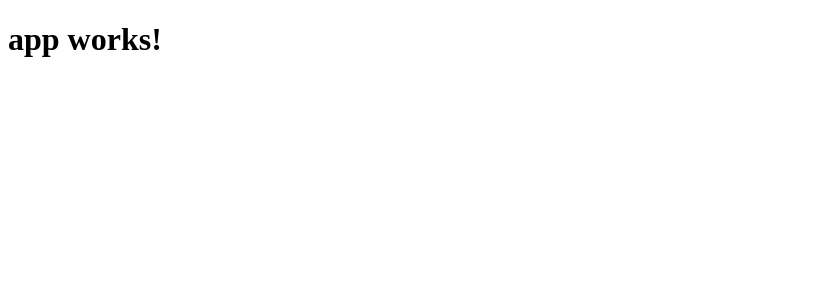
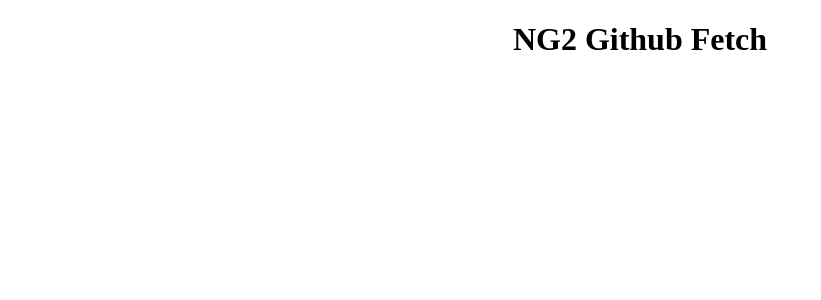
Before and after one commit to imieites/ng2-github-fetch, an Angular app: page / in a window 1280 px wide. Shown: the top 300 px of the page, without its empty margins (0-821 px from the left). Built offline with nearby package versions, Linux system fonts and the light colour scheme.

Commit message:
cambiado titulo en componente y agregado estilo

```diff
--- a/src/app/app.component.css
+++ b/src/app/app.component.css
@@ -0,0 +1,3 @@
+h1 {
+  text-align: center
+}
--- a/src/app/app.component.ts
+++ b/src/app/app.component.ts
@@ -6,5 +6,5 @@
   styleUrls: ['./app.component.css']
 })
 export class AppComponent {
-  title = 'app works!';
+  title = 'NG2 Github Fetch';
 }
```
